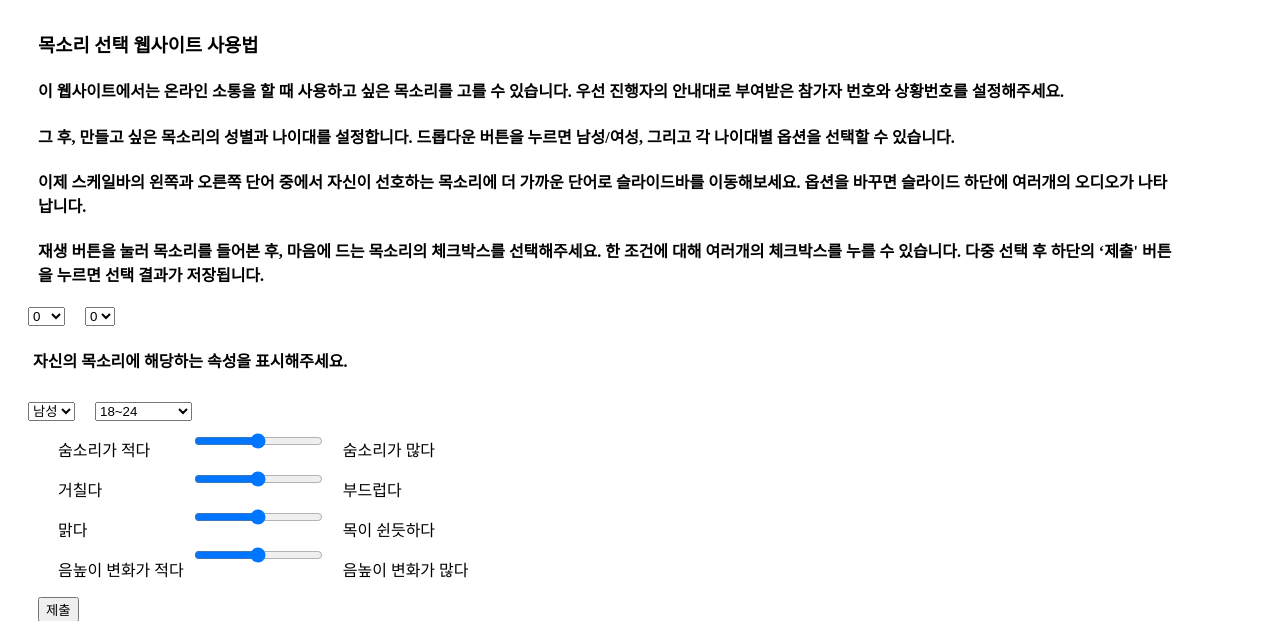
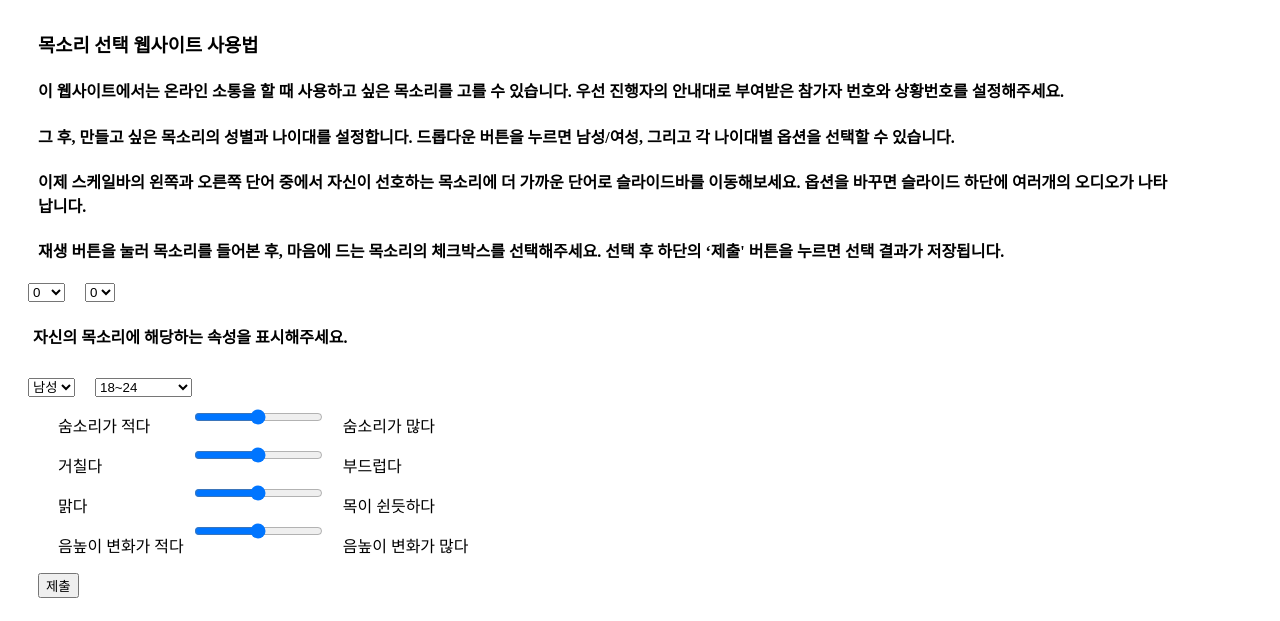
Before and after one commit to hyeonJeongByeon/VoiceCreator, a Django app: page / in a window 1280 px wide. Shown: the top 621 px of the page. Run offline with Django 3.2, Linux system fonts and the light colour scheme.

Commit message:
html instruciton update(choose one)

```diff
--- a/VoiceCreator/main/templates/voice_search.html
+++ b/VoiceCreator/main/templates/voice_search.html
@@ -37,7 +37,7 @@
                 <h4>이 웹사이트에서는 온라인 소통을 할 때 사용하고 싶은 목소리를 고를 수 있습니다. 우선 진행자의 안내대로 부여받은 참가자 번호와 상황번호를 설정해주세요. </h4>
                 <h4>그 후, 만들고 싶은 목소리의 성별과 나이대를 설정합니다. 드롭다운 버튼을 누르면 남성/여성, 그리고 각 나이대별 옵션을 선택할 수 있습니다. </h4>
                 <h4>이제 스케일바의 왼쪽과 오른쪽 단어 중에서 자신이 선호하는 목소리에 더 가까운 단어로 슬라이드바를 이동해보세요. 옵션을 바꾸면 슬라이드 하단에 여러개의 오디오가 나타납니다.</h4>
-                <h4>재생 버튼을 눌러 목소리를 들어본 후, 마음에 드는 목소리의 체크박스를 선택해주세요. 한 조건에 대해 여러개의 체크박스를 누를 수 있습니다. 다중 선택 후 하단의 ‘제출' 버튼을 누르면 선택 결과가 저장됩니다.</h4>
+                <h4>재생 버튼을 눌러 목소리를 들어본 후, 마음에 드는 목소리의 체크박스를 선택해주세요. 선택 후 하단의 ‘제출' 버튼을 누르면 선택 결과가 저장됩니다.</h4>
 
         </div>
         <form action="/save_user_input/" method="POST">
```
